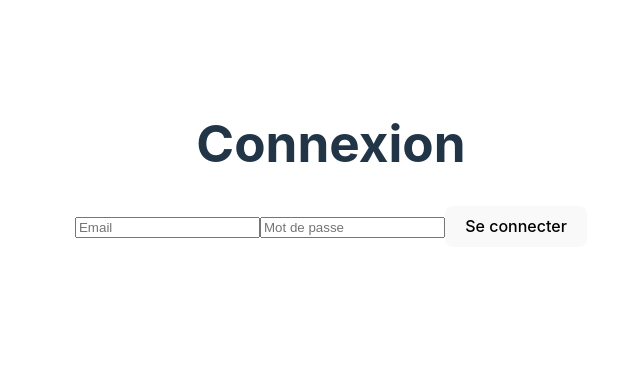
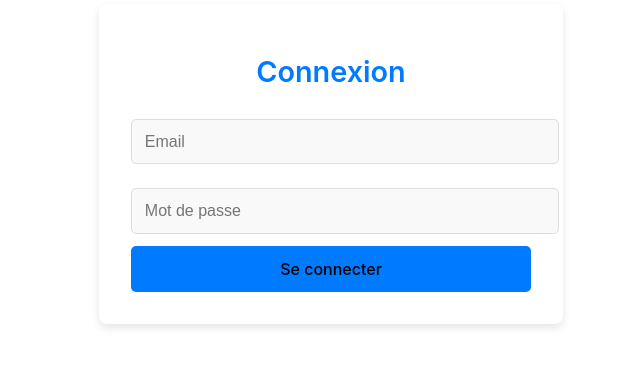
Before and after one commit to maryamabloua/FireTalk, a React (Vite) app: page / in a window 1280 px wide. Shown: the part 236-602 px from the top of the page, without its empty margins (309-949 px from the left). Built offline with nearby package versions, Linux system fonts and the light colour scheme.

Commit message:
Add CSS for LoginPage design

```diff
--- a/src/pages/LoginPage.jsx
+++ b/src/pages/LoginPage.jsx
@@ -1,11 +1,13 @@
+import '../styles/LoginPage.css'
+
 const LoginPage = () => {
   return (
-      <div>
+    <div className="login-container">
       <h1>Connexion</h1>
       <form>
-          <input type="email" placeholder="Email" />
-          <input type="password" placeholder="Mot de passe" />
-          <button type="submit">Se connecter</button>
+        <input type="email" className="input-field" placeholder="Email" />
+        <input type="password" className="input-field" placeholder="Mot de passe" />
+        <button type="submit" className="login-button">Se connecter</button>
       </form>
     </div>
   )
--- /dev/null
+++ b/src/styles/Loginpage.css
@@ -0,0 +1,46 @@
+.login-container {
+  background-color: #fff;
+  border-radius: 8px;
+  padding: 2rem;
+  box-shadow: 0 4px 8px rgba(0, 0, 0, 0.1);
+  max-width: 400px;
+  margin: auto;
+}
+
+.login-container h1 {
+  color: #007bff;
+  font-size: 1.8rem;
+  font-weight: 600;
+  text-align: center;
+}
+
+.login-button {
+  background-color: #007bff;
+  border: none;
+  padding: 0.8rem;
+  width: 100%;
+  border-radius: 5px;
+  cursor: pointer;
+}
+
+.login-button:hover {
+  background-color: #0056b3;
+}
+
+.input-field {
+  color: #34373a;
+  width: 100%;
+  padding: 0.8rem;
+  margin: 0.75rem 0;
+  border: 1px solid #ddd;
+  border-radius: 5px;
+  background-color: #f9f9f9;
+  font-size: 1rem;
+}
+
+.input-field:focus {
+  color: #34373a;
+  border-color: #007bff;
+  background-color: #fff;
+  outline: none;
+}
```
Also changed, not shown: 1 other file (tests, documents, lock files or other folders). Lines whose indentation alone changed are shown as unchanged.
